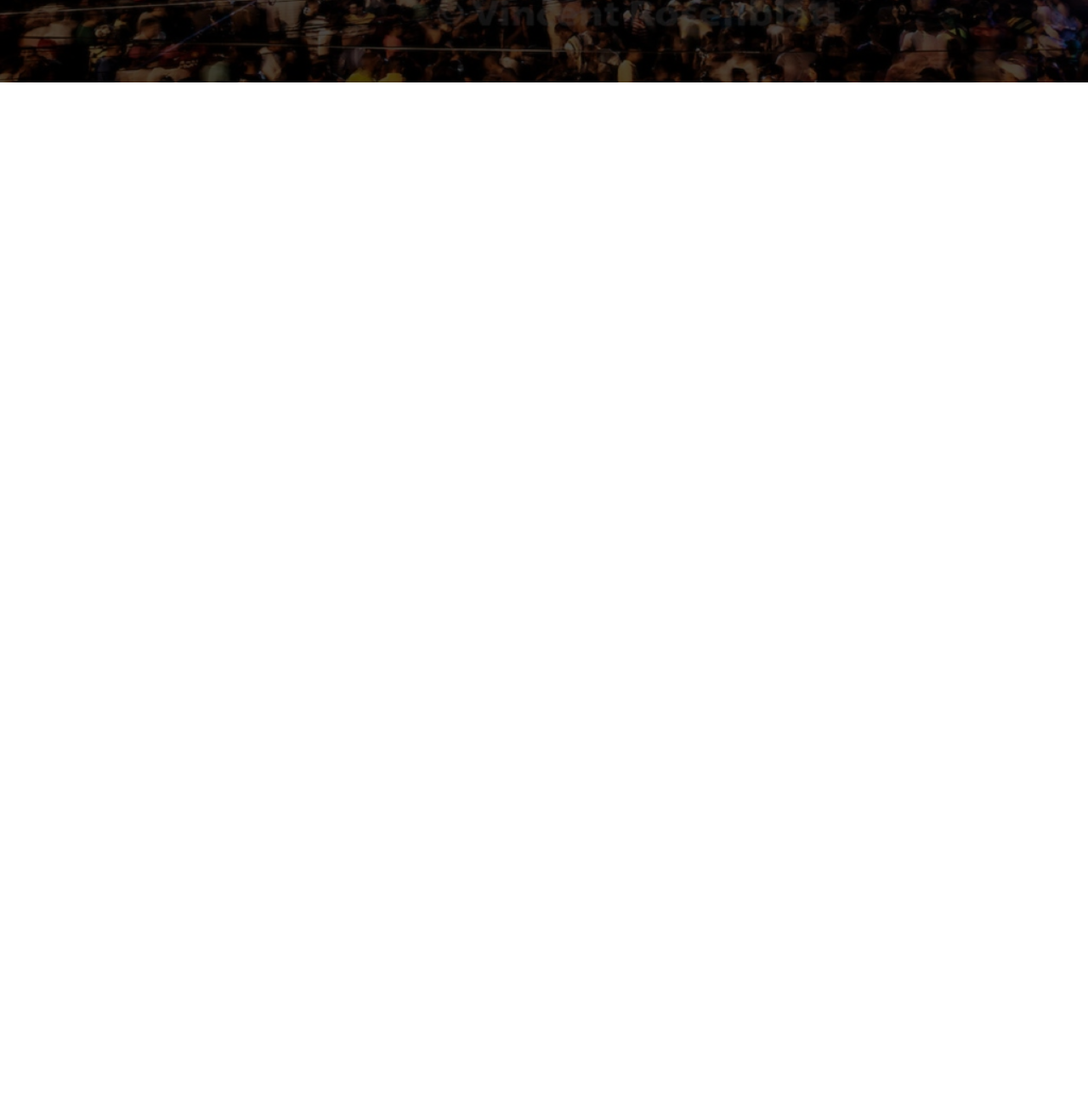
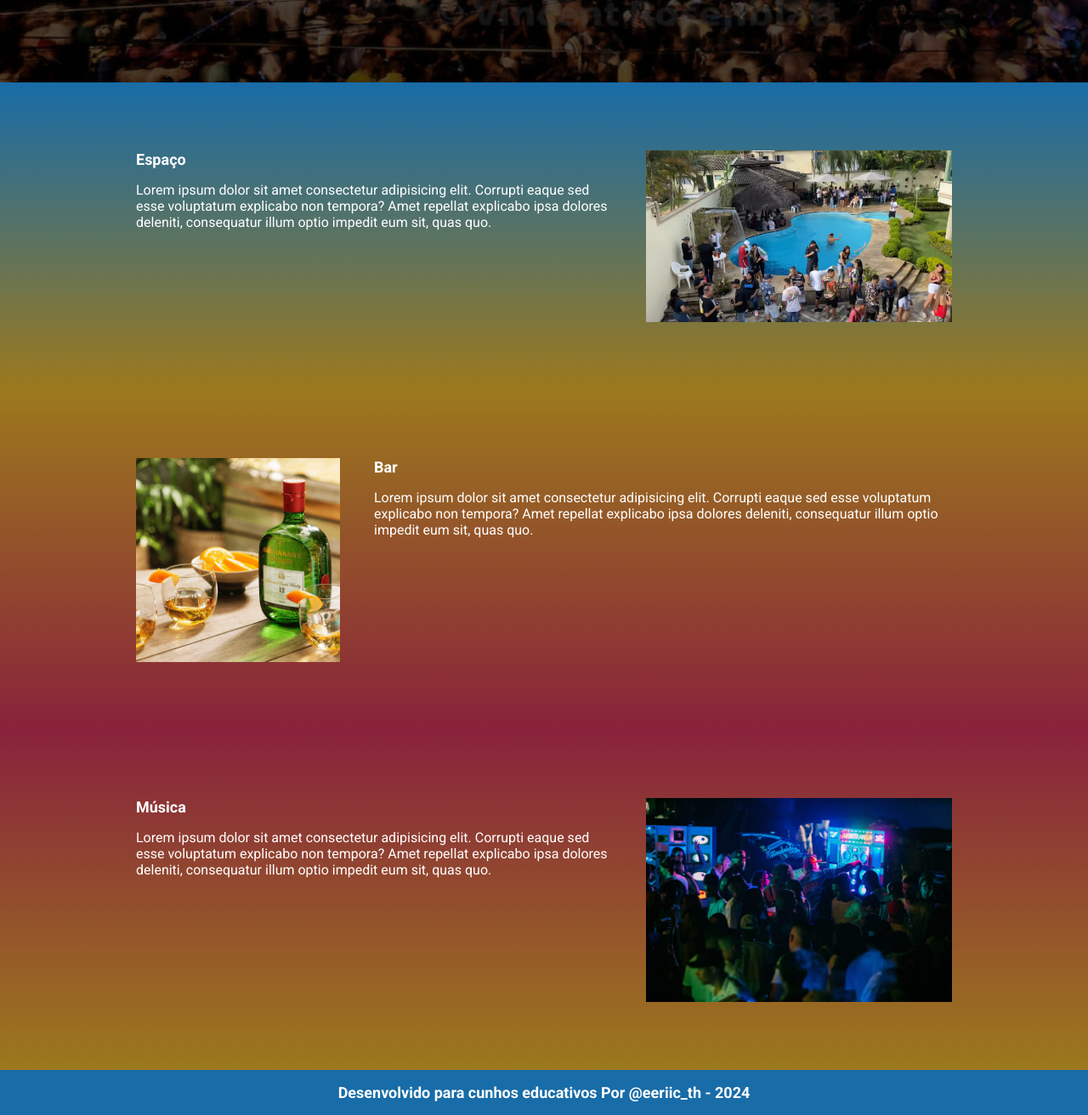
Before and after one commit to eriicdev/Contagem-_aniversario, a website built with Parcel: page src/index.html in a window 1280 px wide. Shown: the part 746-2058 px from the top of the page at 85% size. Before the commit the page ends 843 px from the top, so only its background shows below. Built offline with nearby package versions, Linux system fonts and the light colour scheme.

Commit message:
finalizando o layout e a parte de estilos do site

```diff
--- a/src/index.html
+++ b/src/index.html
@@ -38,6 +38,44 @@
         </div>
     </header>
 
+    <section class="event event--espaco">
+        <div class="container">
+            <div class="event__details">
+                <h2 class="event__details__title"> Espaço</h2>
+                <p class="event__details__descrption">
+                    Lorem ipsum dolor sit amet consectetur adipisicing elit. Corrupti eaque sed esse voluptatum explicabo non tempora? Amet repellat explicabo ipsa dolores deleniti, consequatur illum optio impedit eum sit, quas quo.
+                </p>
+            </div>
+            <img class="event__image" src="images/espacoPN.png" alt="Espaço">
+        </div>
+    </section >
+
+    <section class="event event--bar event--image-left">
+        <div class="container">
+            <div class="event__details">
+                <h2 class="event__details__title">Bar</h2>
+                <p class="event__details__descrption">
+                    Lorem ipsum dolor sit amet consectetur adipisicing elit. Corrupti eaque sed esse voluptatum explicabo non tempora? Amet repellat explicabo ipsa dolores deleniti, consequatur illum optio impedit eum sit, quas quo.
+                </p>
+            </div>
+            <img class="event__image" src="images/bar.png" alt="Bar">
+        </div>
+    </section >
+
+    <section class="event event--musica">
+        <div class="container">
+            <div class="event__details">
+                <h2 class="event__details__title">Música</h2>
+                <p class="event__details__descrption">
+                    Lorem ipsum dolor sit amet consectetur adipisicing elit. Corrupti eaque sed esse voluptatum explicabo non tempora? Amet repellat explicabo ipsa dolores deleniti, consequatur illum optio impedit eum sit, quas quo.
+                </p>
+            </div>
+            <img class="event__image" src="images/musicaPN.png" alt="Musica">
+        </div>
+    </section >
+    <footer class="footer">
+        <p class="footer__text">Desenvolvido para cunhos educativos Por @eeriic_th - 2024</p>
+    </footer>
     <script src="scripts/main.js"></script>
 </body>
 </html>
--- /dev/null
+++ b/src/styles/_events.scss
@@ -0,0 +1,58 @@
+.event{
+    padding: 80px 0;
+
+    &--espaco{
+        background-image: linear-gradient(#186ca7, #9c791d);
+    }
+
+    &--bar{
+        background-image: linear-gradient(#9c791d, #89223b);
+    }
+
+    &--musica{
+        background-image: linear-gradient(#89223d, #9c791d);
+    }
+
+    &--image-left{
+        .container{
+            flex-direction: row-reverse;
+        }
+    }
+
+    .container{
+        display: flex;
+        gap: 40px;
+    }
+
+    &__image{
+        max-width: 360px;
+        max-height: 240px;
+    }
+
+    &__details{
+        &__title{
+            font-size: 18px;
+            font-weight: bold;
+            margin-bottom: 16px;
+        }
+
+        &__description{
+            font-size: 16px;
+            line-height: 22px;
+        }
+    }
+    @media (max-width:640px){
+        .container{
+            display: block;
+        }
+
+        &__image{
+            width: 100%;
+        }
+
+        &__details{
+            margin-right: 0;
+            margin-bottom: 16px;
+        }
+    }
+}
--- a/src/styles/main.scss
+++ b/src/styles/main.scss
@@ -1,6 +1,7 @@
 @use 'hero';
 @use '../styles/components/infos-bar';
 @use '../styles/components/buttons';
+@use './events';
 
 *{
     margin: 0;
@@ -25,3 +26,15 @@
         max-width: 80%;
     }
 }
+
+.footer{
+    background-color: #186ca7;
+    text-align: center;
+
+    &__text{
+        font-size: 18px;
+        font-weight: bold;
+        padding: 16px;
+    }
+
+}
```
